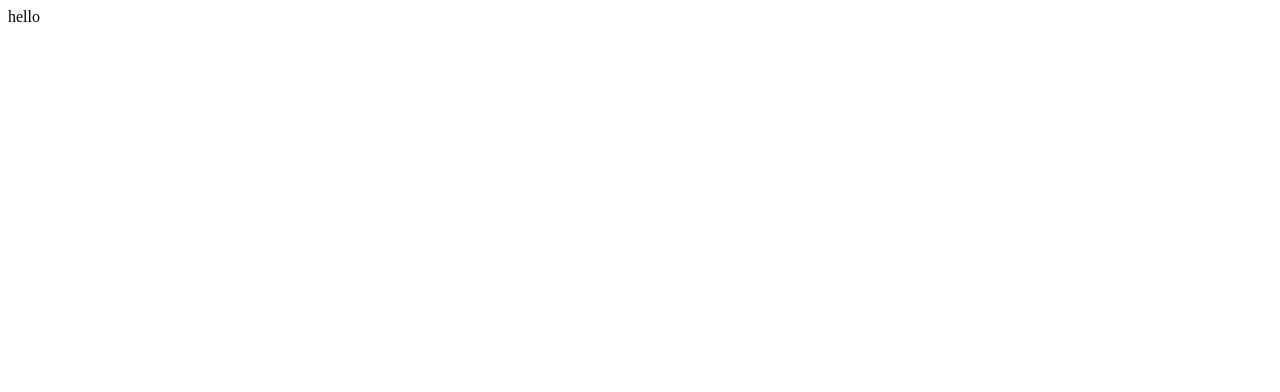
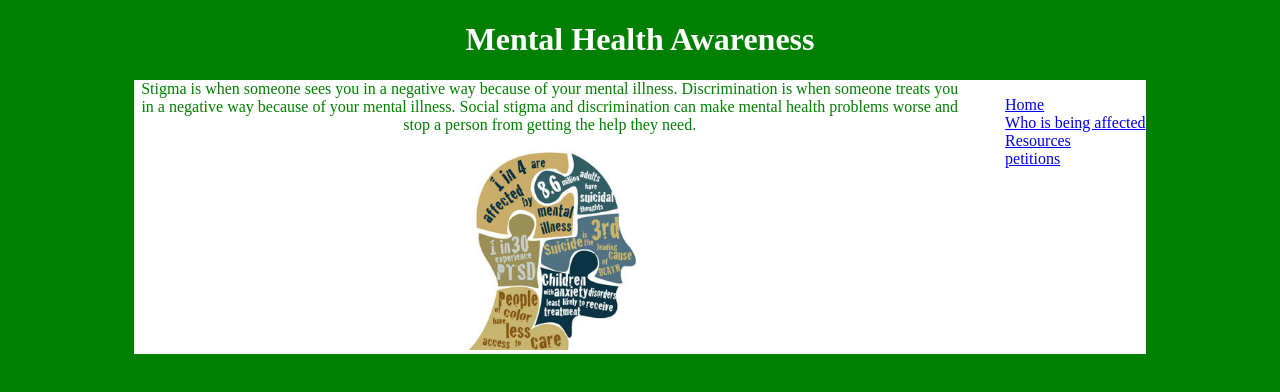
Before and after one commit to amandauggalla/AmandaUggalla.github.io-, a plain HTML site: page index.html in a window 1280 px wide. Drawn offline with Linux system fonts and the light colour scheme.

Commit message:
i made the website and was able to put the navbar sort of

```diff
--- a/index.html
+++ b/index.html
@@ -1 +1,45 @@
-hello
+<!DOCTYPE html>
+<html>
+ <head>
+   <meta charset="utf-8"/>
+   <meta name="viewport" content="width=device-width"/>
+   <title> Theme Toggle</title>
+   <link href="style.css" rel="stylesheet"
+   type="text/css" />
+   <script src="https://kit.fontawesome.com/a076d05399.js"></script>
+   <element class="header">
+ </head>
+
+
+   <body>
+     <h1> Mental Health Awareness</h1>
+
+
+      <header>
+
+       <div class="container">
+       <nav>
+          <ul>
+           <li><a href="index2.html">Home</a></li>
+           <li><a href="index2.html">Who is being affected </a></li>
+           <li><a href="index2.html">Resources</a></li>
+           <li><a href="index2.html">petitions</a></li>
+          </ul>
+       </nav>
+
+      <header>
+
+
+
+           <p> Stigma is when someone sees you in a negative way because of your mental illness. Discrimination is when someone treats you in a negative way because of your mental illness. Social stigma and discrimination can make mental health problems worse and stop a person from getting the help they need.</p>
+       <a href="index.html"> <img src="mentalhealth-jigsaw-head1.jpg" height="200px"/>
+       </a>
+
+
+
+
+
+   </body>
+
+
+ </html>
--- /dev/null
+++ b/style.css
@@ -0,0 +1,30 @@
+h1{
+  text-align: center;
+  color: white
+  }
+
+body{
+  text-align:center;
+  background: green;
+  color:green;
+}
+
+li{
+  display: flex;
+  flex-wrap: wrap;
+  justify-content: space-between;
+}
+
+.container{
+ width: 80%;
+ margin: 0 auto;
+ background: white
+}
+
+.header{
+  background: white
+}
+
+nav{
+  float: right;
+}
```
Also changed, not shown: cool-background (1).png (added), mentalhealth-jigsaw-head1.jpg (added), 1 other file.
